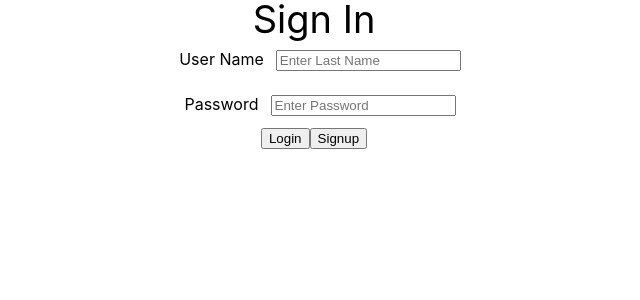
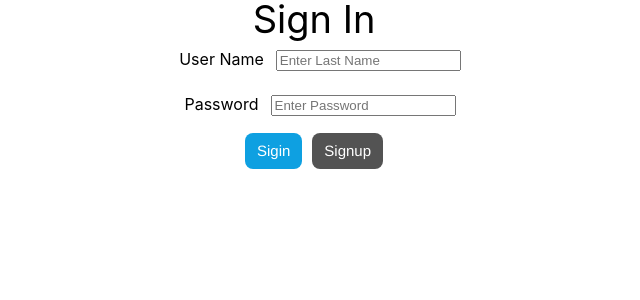
Before and after one commit to rajaovi/in-a-day, a React (Create React App) app in the folder main/: page / in a window 1280 px wide. Shown: the top 300 px of the page, without its empty margins (326-966 px from the left). Built offline with nearby package versions, Linux system fonts and the light colour scheme; no server answers.

Commit message:
Added Button Component

```diff
--- /dev/null
+++ b/main/src/components/button/index.js
@@ -0,0 +1,14 @@
+import React from 'react';
+
+const Button = ({ text, btnSize, btnColor, handleButtonClick }) => {
+  const handleButton = () => {
+    handleButtonClick();
+  };
+  return (
+    <button onClick={handleButton} className={`button ${btnSize} ${btnColor}`}>
+      {text}
+    </button>
+  );
+};
+
+export default Button;
--- a/main/src/index.js
+++ b/main/src/index.js
@@ -4,7 +4,7 @@ import './index.css';
 import App from './App';
 import { Provider } from 'react-redux';
 import store from './store';
-import reportWebVitals from './reportWebVitals';
+// import reportWebVitals from './reportWebVitals';
 import { BrowserRouter } from 'react-router-dom';
 
 const root = ReactDOM.createRoot(document.getElementById('root'));
@@ -22,4 +22,4 @@ root.render(
 // If you want to start measuring performance in your app, pass a function
 // to log results (for example: reportWebVitals(console.log))
 // or send to an analytics endpoint. Learn more: https://bit.ly/CRA-vitals
-reportWebVitals();
+// reportWebVitals();
--- a/main/src/pages/Signup/index.js
+++ b/main/src/pages/Signup/index.js
@@ -2,6 +2,7 @@ import React, { useState } from 'react';
 // import { useSelector } from 'react-redux';
 import { useNavigate } from 'react-router-dom';
 import Input from '../../components/input';
+import Button from '../../components/button';
 
 const Signup = () => {
   // const users = useSelector((state) => state.Test.users);
@@ -17,8 +18,7 @@ const Signup = () => {
 
   // console.log('Users', users);
 
-  const handleSignUpForm = (e) => {
-    e.preventDefault();
+  const handleSignUpForm = () => {
     console.log('Fordata', formData);
     const userFormData = [
       {
@@ -31,8 +31,8 @@ const Signup = () => {
       }
     ];
     setFormData(userFormData);
+    console.log('Here', userFormData);
     navigate('/');
-    console.log('Here', userFormData);
   };
 
   return (
@@ -100,7 +100,12 @@ const Signup = () => {
           />
         </p>
         <p>
-          <button>Sumbit</button>
+          <Button
+            text="Submit"
+            btnSize="primary"
+            btnColor="blue"
+            handleButtonClick={handleSignUpForm}
+          />
         </p>
       </form>
     </div>
--- a/main/src/pages/signin/index.js
+++ b/main/src/pages/signin/index.js
@@ -1,6 +1,7 @@
 import React, { useState } from 'react';
 import { useNavigate } from 'react-router-dom';
 import Input from '../../components/input';
+import Button from '../../components/button';
 
 const Signin = () => {
   const [userName, setUserName] = useState('');
@@ -42,8 +43,13 @@ const Signin = () => {
           />
         </p>
         <div>
-          <button onClick={handleSignin}>Login</button>
-          <button onClick={handleSignup}>Signup</button>
+          <Button text="Sigin" btnSize="primary" btnColor="blue" handleButtonClick={handleSignin} />
+          <Button
+            text="Signup"
+            btnSize="primary"
+            btnColor="grey"
+            handleButtonClick={handleSignup}
+          />
         </div>
       </form>
     </div>
--- a/main/src/styles/_common.scss
+++ b/main/src/styles/_common.scss
@@ -19,3 +19,33 @@ table {
         font-size: 20px;
     }
 }
+
+.button {
+    border-radius: 8px;
+    border-width: 0;
+    cursor: pointer;
+    display: inline-block;
+    font-family: "Haas Grot Text R Web", "Helvetica Neue", Helvetica, Arial, sans-serif;
+    list-style: none;
+    margin: 0;
+    padding: 8px 12px;
+    margin: 5px;
+    text-align: center;
+    transition: all 200ms;
+    vertical-align: baseline;
+    white-space: nowrap;
+    touch-action: manipulation;
+    &.primary {
+        font-size: 15px;
+        font-weight: 400;
+        line-height: 20px;
+    }
+    &.blue {
+        background-color: rgb(14 160 225);
+        color: #fff;
+    }
+    &.grey {
+        background-color: rgb(83, 83, 83);
+        color: #fff;
+    }
+}
```
